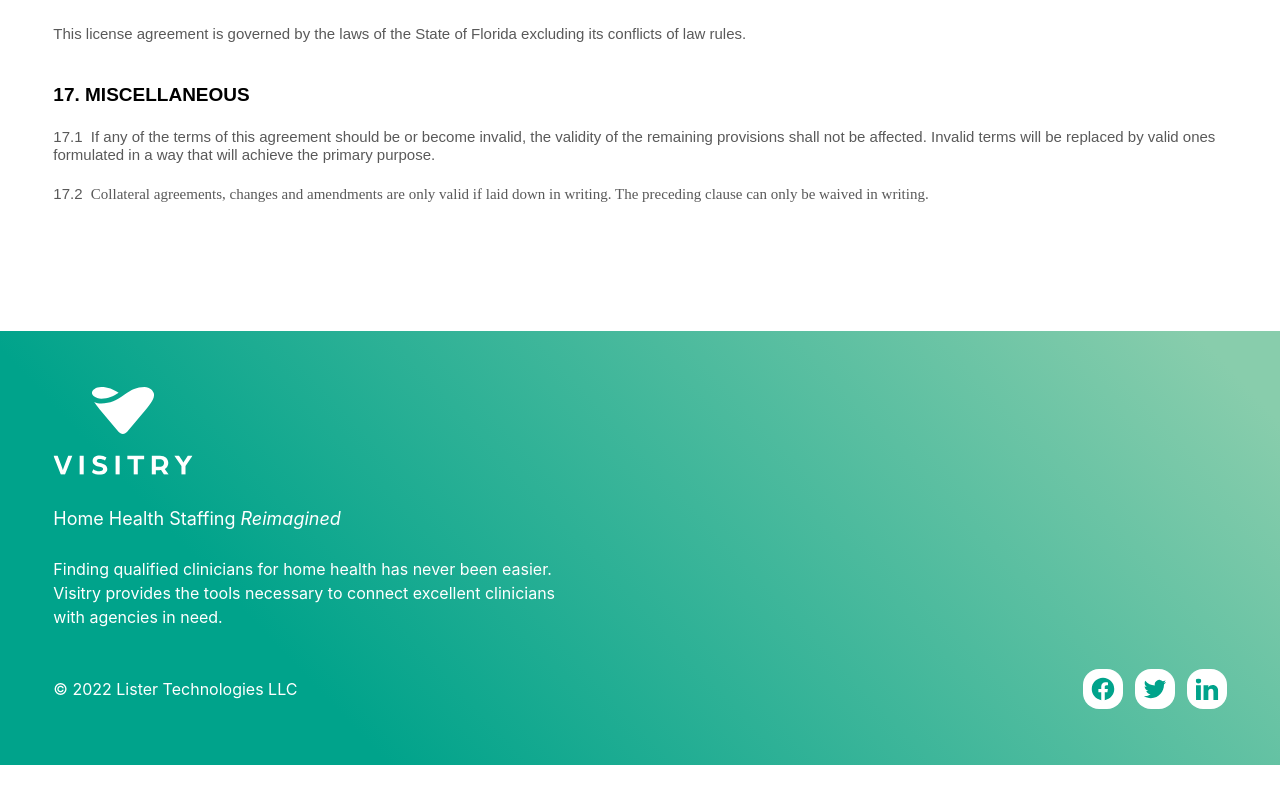
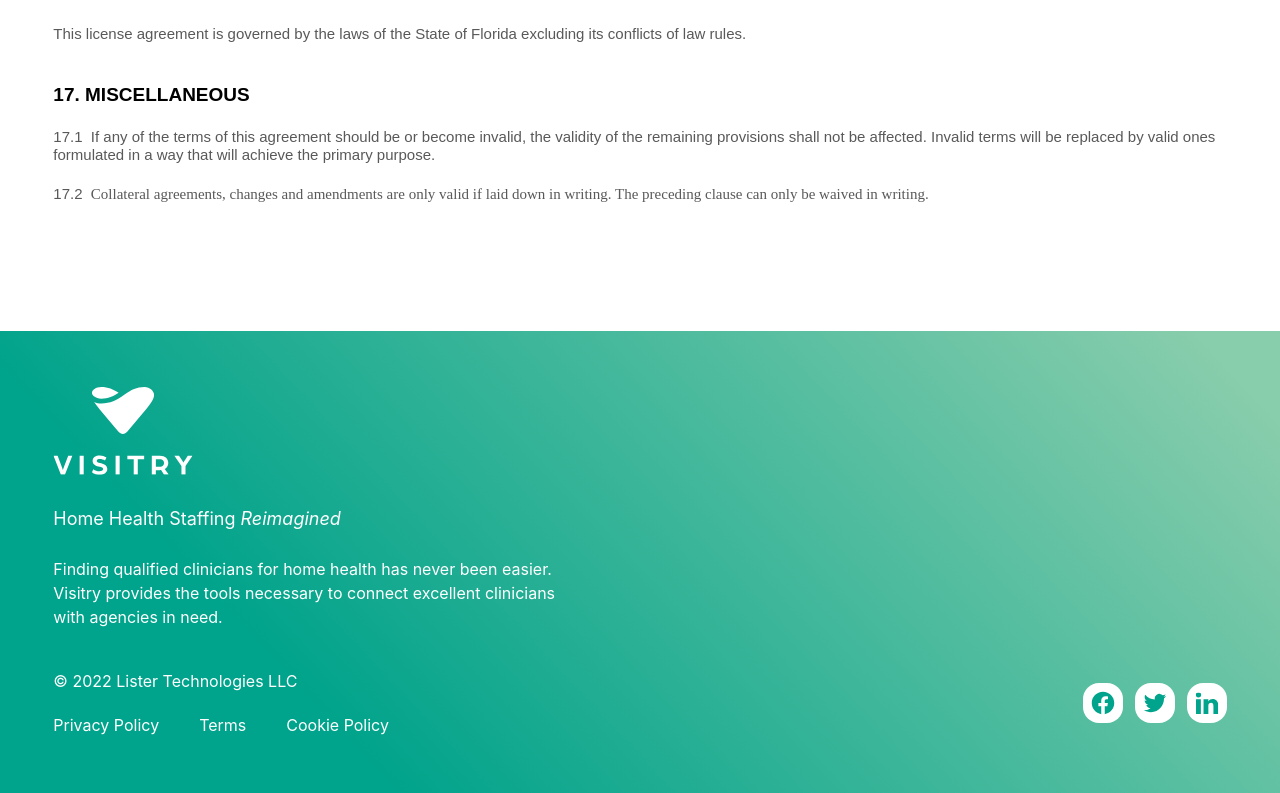
Before and after one commit to brocklis/visitry-content-page, a Next.js app: page /terms in a window 1280 px wide. Shown: the part 4306-5099 px from the top of the page. Before the commit the page ends 5071 px from the top, so only its background shows below. Built offline with nearby package versions, Linux system fonts and the light colour scheme.

Commit message:
footer changes

```diff
--- a/components/footer.tsx
+++ b/components/footer.tsx
@@ -13,16 +13,21 @@ export default function Footer() {
             alt="Test"
           />
           <p className="max-w-lg mt-6 text-white">
-            <span className="text-lg">Home Health Staffing <i>Reimagined</i></span><br/><br/>
+            <span className="text-lg">Home Health Staffing <i>Reimagined</i></span><br /><br />
             Finding qualified clinicians for home health has never been easier. Visitry provides the tools necessary to connect excellent clinicians with agencies in need.
           </p>
         </div>
       </div>
-      <div className="flex max-w-7xl mx-auto w-11/12 mt-10 items-center justify-between">
+      <div className="flex flex-col lg:flex-row max-w-7xl mx-auto w-11/12 mt-10 items-start lg:items-center justify-between">
         <p className="text-white">
           © 2022 Lister Technologies LLC
+          <div className="flex justify-start mt-5 space-x-10">
+            <a href="/privacy-policy">Privacy Policy</a>
+            <a href="/terms">Terms</a>
+            <a href="/cookie-policy">Cookie Policy</a>
+          </div>
         </p>
-        <div className="flex items-center gap-x-3">
+        <div className="flex items-center gap-x-3 mt-7 lg:mt-0">
           <Link href="">
             <Image
               className="rounded-2xl"
```
